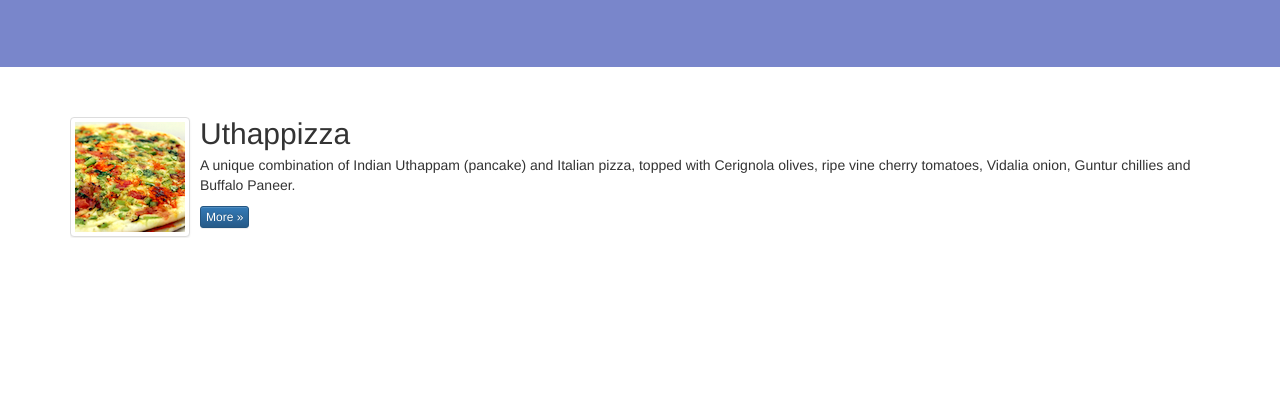
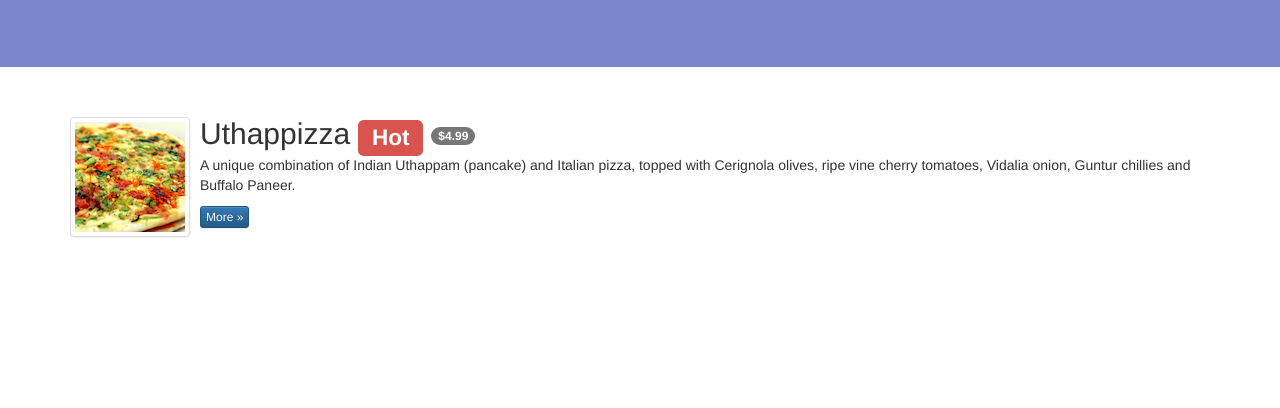
Before and after one commit to tarabet/Coursera-Bootstrap-week1, a plain HTML site: page index.html in a window 1280 px wide. Shown: the part 392-800 px from the top of the page. Drawn offline with nearby package versions, Linux system fonts and the light colour scheme.

Commit message:
Added badges and labels

```diff
--- a/index.html
+++ b/index.html
@@ -96,7 +96,11 @@
                     </a>
                 </div>
                 <div class="media-body">
-                    <h2 class="media-heading">Uthappizza</h2>
+                    <h2 class="media-heading">
+                        Uthappizza
+                        <span class="label label-danger">Hot</span>
+                        <span class="badge">$4.99</span>
+                    </h2>
                     <p>A unique combination of Indian Uthappam (pancake) and
                         Italian pizza, topped with Cerignola olives, ripe vine
                         cherry tomatoes, Vidalia onion, Guntur chillies and
```
